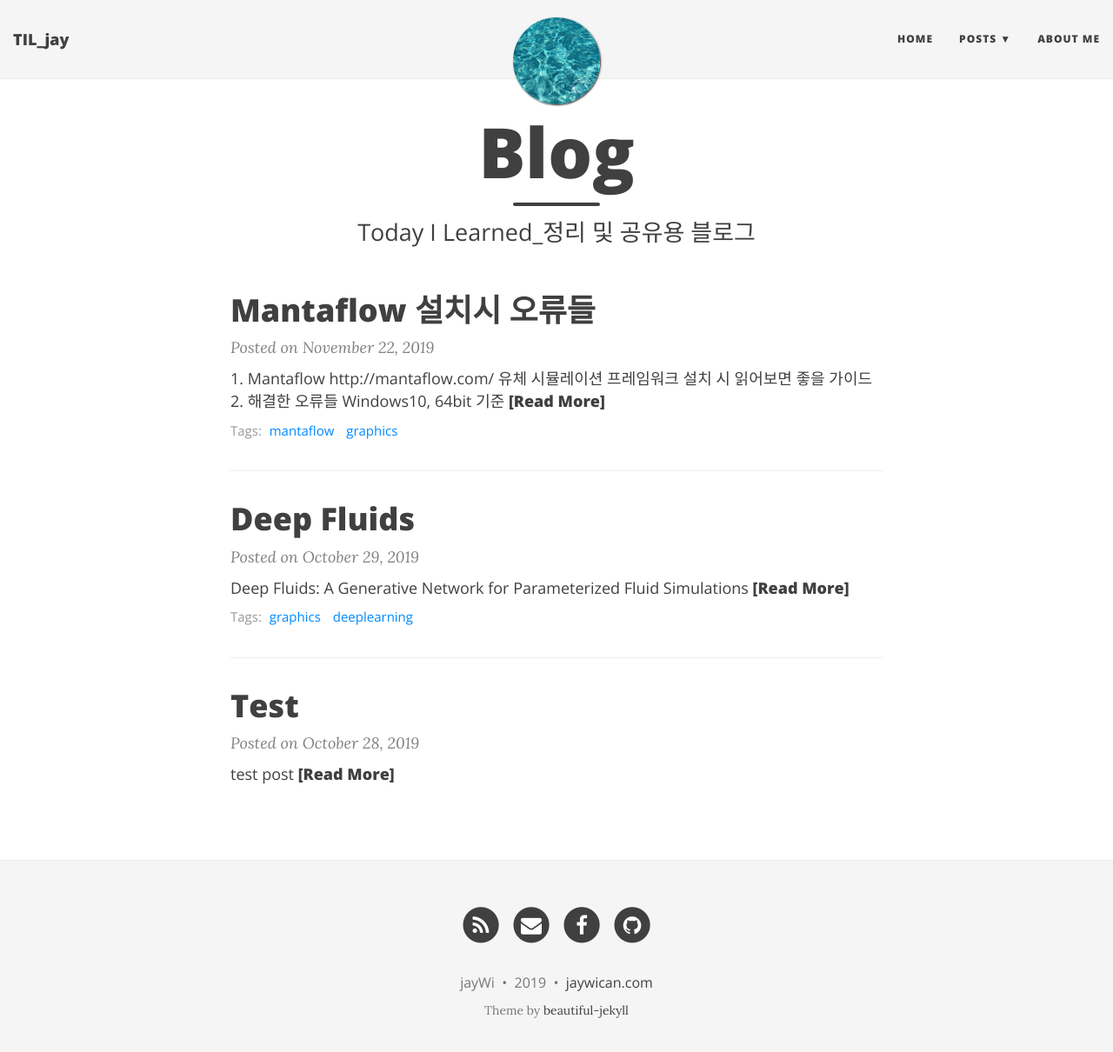
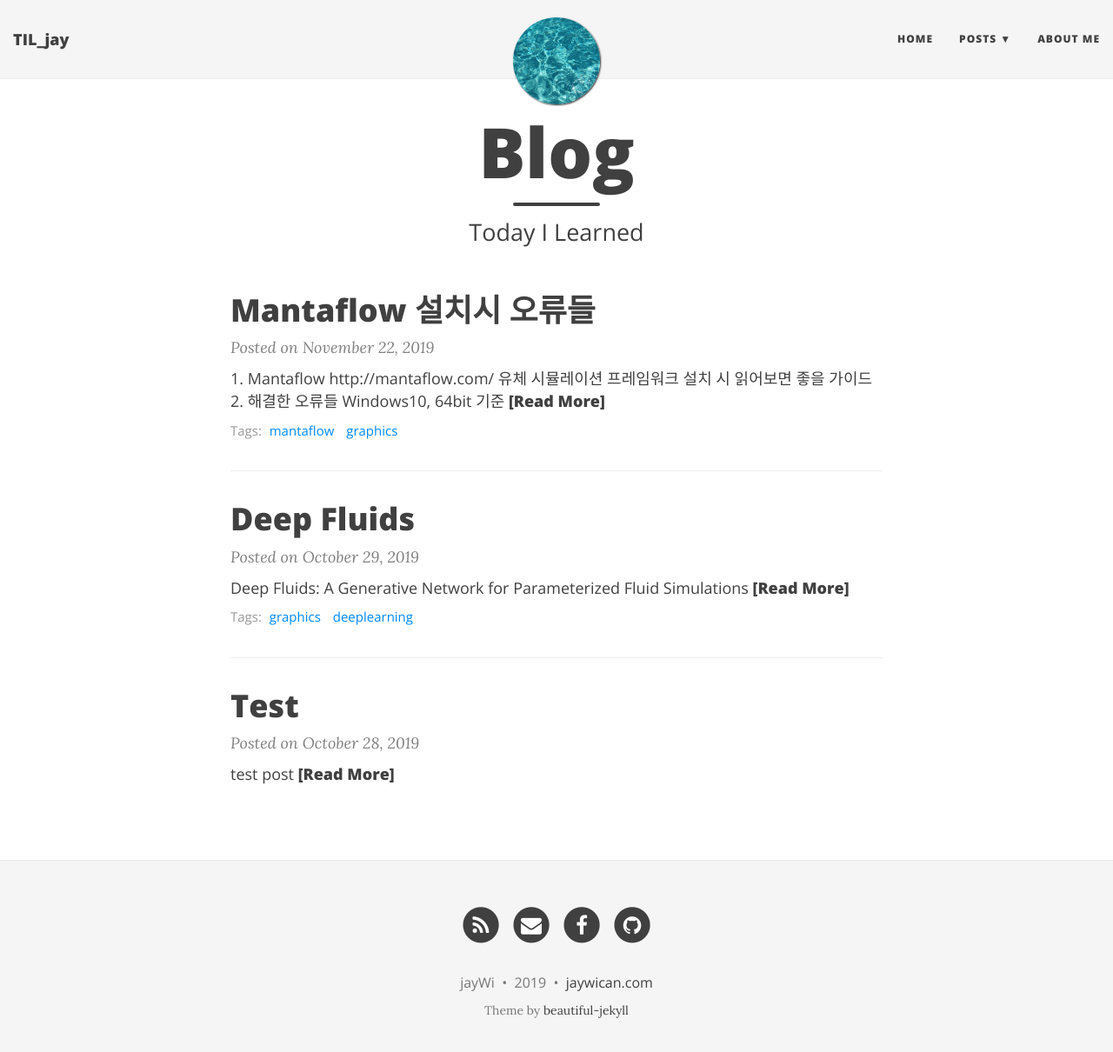
Before and after one commit to jaywican/jaywican.github.io, a Jekyll site: the page built from index.html, in a window 1280 px wide and 1223 px high. Shown: the top 1210 px of the window at 87% size. Built offline with Jekyll 4.4.1, drawn with Linux system fonts in a browser that asks for light colours; nearby versions of some CDN libraries; the list of posts is cut into pages by our own code.

Commit message:
change md

```diff
--- a/index.html
+++ b/index.html
@@ -1,7 +1,7 @@
 ---
 layout: page
 title: Blog
-subtitle: Today I Learned_정리 및 공유용 블로그
+subtitle: Today I Learned
 use-site-title: true
 ---
 
```
